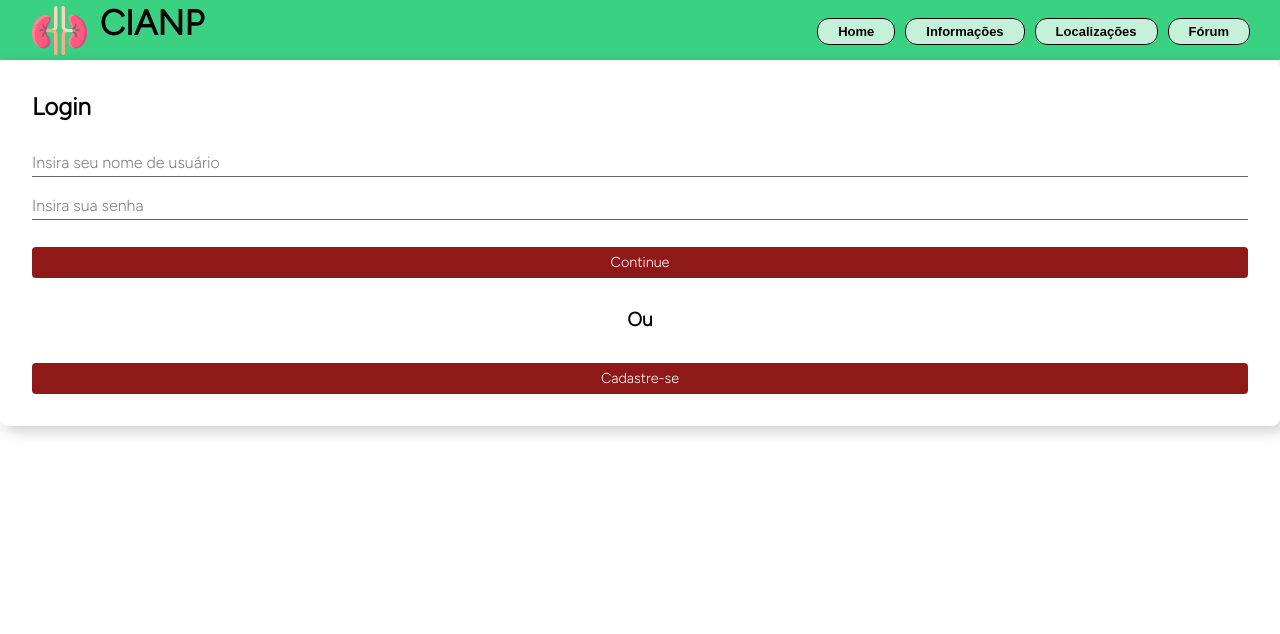
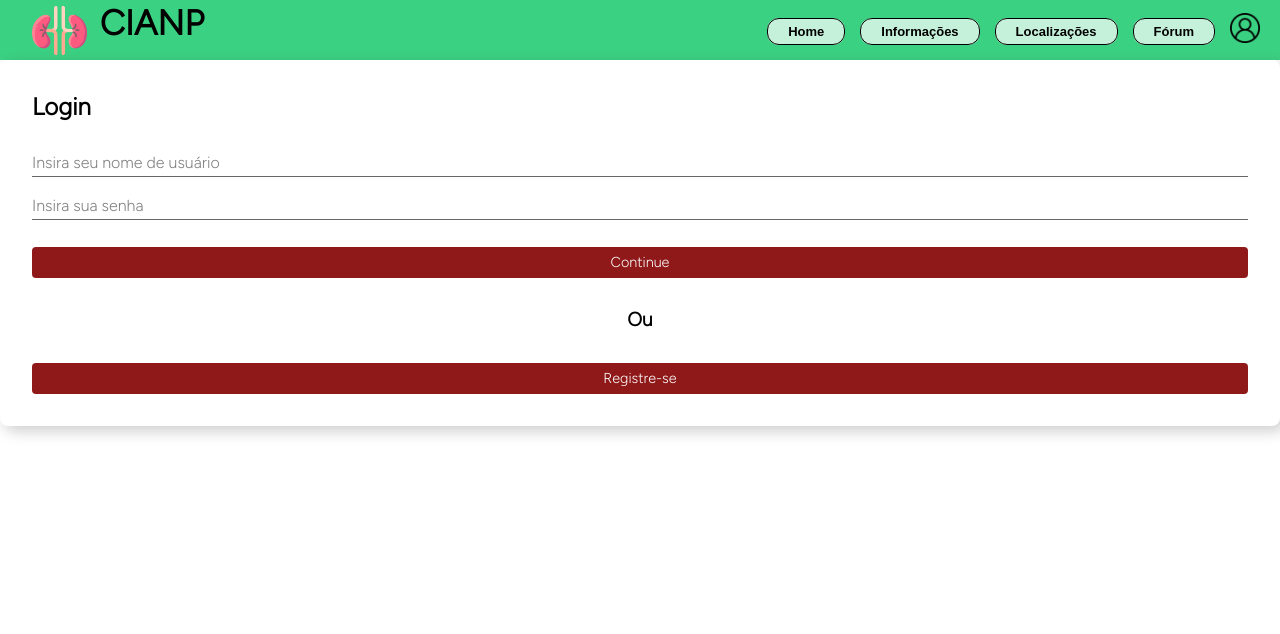
Before and after one commit to Code-Nine-FTC/Grupo-Code-Nine, a Flask app: page /login in a window 1280 px wide. Shown: the top 634 px of the page. Run offline with Flask 3, Linux system fonts and the light colour scheme.

Commit message:
Navegação para tela perfil criada

```diff
--- a/src/static/base.css
+++ b/src/static/base.css
@@ -19,6 +19,7 @@ body {
     list-style: none;
     justify-content: space-between;
     padding-right: 20px;
+    align-items: center;
 }
 
 .botoesnav {
@@ -32,7 +33,7 @@ body {
 	font-weight:bold;
 	padding:5px 20px;
 	text-decoration:none;
-    margin-right: 10px;
+    margin-right: 15px;
 }
 .botoesnav:hover {
 	background-color:#8aebb7;
--- a/src/static/cadastro.css
+++ b/src/static/cadastro.css
@@ -225,3 +225,18 @@ form .cad2 {
     font-size: larger;
     font-weight: bold;
 }
+
+.registre{
+    margin-top: 2rem;
+    padding: 0.4rem;
+    width: 100%;
+    background: linear-gradient(to left, #8f1818,   #8f1818    );
+    cursor: pointer;
+    color: white;
+    font-size: 0.9rem;
+    font-weight: 300;
+    border-radius: 4px;
+    transition: all 0.3s ease;
+    text-align: center;
+    text-decoration: none;
+}
--- a/src/templates/base.html
+++ b/src/templates/base.html
@@ -21,6 +21,7 @@
             <li><a class="botoesnav" href="/info">Informações</a></li>
             <li><a class="botoesnav" href="/localizacao">Localizações</a></li>
             <li><a class="botoesnav" href="/forum">Fórum</a></li>
+            <li id="itemperfil"><a href="/perfil"><img width="30px" height="30px" src="{{url_for('static', filename='perfilicon.png')}}"></a></li>
         </ul>
     </div>
 </header>
--- a/src/templates/cadastro.html
+++ b/src/templates/cadastro.html
@@ -35,7 +35,7 @@ rel="stylesheet" href="{{ url_for('static', filename='cadastro.css') }}"
             <input type="submit" value="Continue">
             <div class="texto">Ou</div>
 
-            <input type="submit" value="Logue com a sua conta">
+            <a class="registre" href="/login">Logue com a sua conta</a></li>
         </form>
 
 
--- a/src/templates/login.html
+++ b/src/templates/login.html
@@ -25,7 +25,7 @@ rel="stylesheet" href="{{ url_for('static', filename='cadastro.css') }}"
 
             <input type="submit" value="Continue">
             <div class="texto">Ou</div>
-            <input type="submit" value="Cadastre-se">
+            <a class="registre" href="/cadastro">Registre-se</a></li>
         </form>
 
     </main>
```
Also changed, not shown: src/static/perfilicon.png (added).
